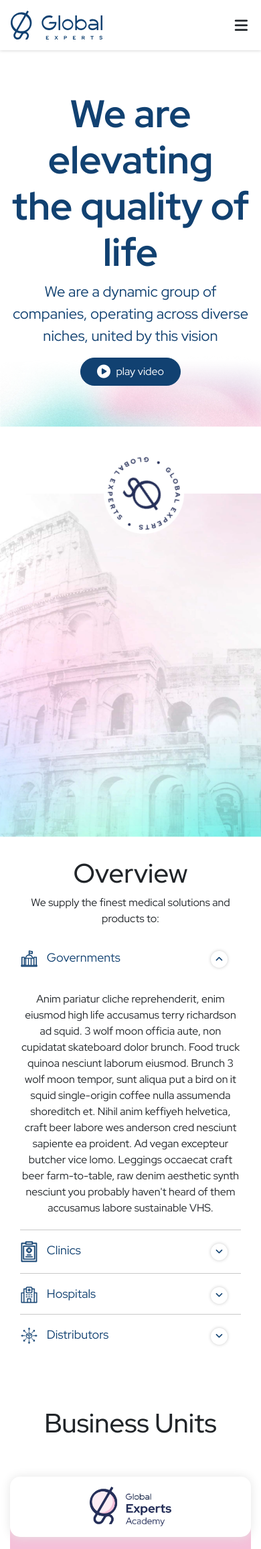
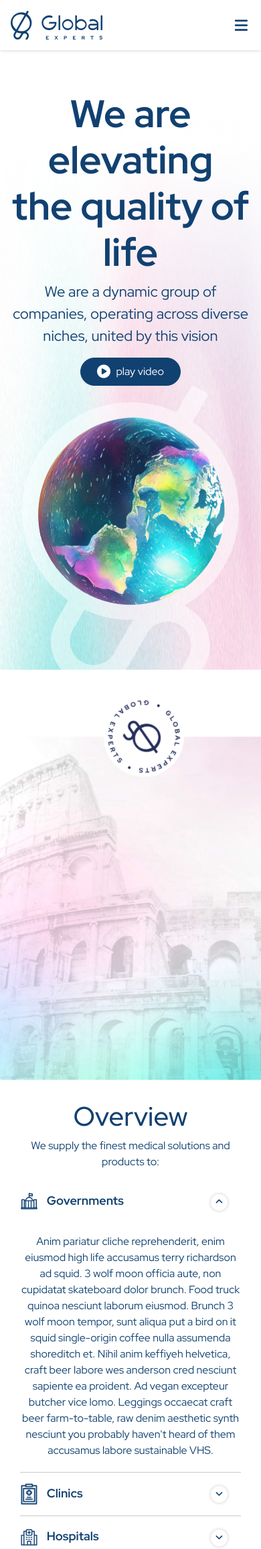
Before and after one commit to waleedo0o7/global-experts, a PHP site: page /home.php in a window 390 px wide. Shown: the top 2313 px of the page at 67% size. Run offline with PHP 8.4, Linux system fonts and the light colour scheme.

Commit message:
finish homepage with rotated earth responsive

```diff
--- a/assets/css/base.scss
+++ b/assets/css/base.scss
@@ -13,6 +13,7 @@ body {
     font-family: "Red Hat Display", sans-serif;
     font-style: normal;
     overflow-x: hidden;
+    color: var(--color-primary);
 }
 
 .color-primary {
@@ -41,6 +42,26 @@ body {
     color: var(--color-primary-dark);
     background-color: #fff;
     border-color: var(--color-primary-dark);
+}
+
+.btn-light {
+    color: var(--color-primary);
+    background-color: #fff;
+    border-color: #fff;
+
+    &:hover {
+        color: var(--color-primary);
+    }
+}
+
+.btn.focus,
+.btn:focus {
+    box-shadow: none !important;
+}
+
+.btn-link.focus,
+.btn-link:focus {
+    text-decoration: none !important;
 }
 
 .me-1 {
@@ -83,7 +104,7 @@ body {
     margin-inline-start: 25px;
 }
 
-.mb-6{
+.mb-6 {
     margin-bottom: 5rem !important;
 }
 
--- a/assets/css/media.scss
+++ b/assets/css/media.scss
@@ -7,8 +7,15 @@
 
 // from 1200 to 0
 @media all and (max-width: 1200px) {
-    #intro .row .co-intro-image {
-        display: none;
+
+    #intro {
+        padding: 60px 0 0 0;
+        text-align: center;
+        .row {
+            .co-intro-image {
+                // display: none;
+            }
+        }
     }
 
     footer#footer .col-lg-6 {
@@ -18,9 +25,6 @@
 
 // from 992 to 0
 @media all and (max-width: 992px) {
-    #intro {
-        padding: 60px 0;
-    }
 
     .navbar {
         z-index: 9999;
--- a/assets/css/style.css
+++ b/assets/css/style.css
@@ -13,6 +13,7 @@ body {
   font-family: "Red Hat Display", sans-serif;
   font-style: normal;
   overflow-x: hidden;
+  color: var(--color-primary);
 }
 
 .color-primary {
@@ -41,6 +42,25 @@ body {
   color: var(--color-primary-dark);
   background-color: #fff;
   border-color: var(--color-primary-dark);
+}
+
+.btn-light {
+  color: var(--color-primary);
+  background-color: #fff;
+  border-color: #fff;
+}
+.btn-light:hover {
+  color: var(--color-primary);
+}
+
+.btn.focus,
+.btn:focus {
+  box-shadow: none !important;
+}
+
+.btn-link.focus,
+.btn-link:focus {
+  text-decoration: none !important;
 }
 
 .me-1 {
@@ -149,6 +169,7 @@ textarea.form-control {
 .navbar .navbar-nav .nav-item a.nav-link {
   padding: 28px 13px;
   display: flex;
+  transition: all 0.15s linear;
 }
 .navbar .navbar-nav .nav-item a.nav-link:hover {
   background-color: var(--color-primary);
@@ -230,6 +251,7 @@ textarea.form-control {
   padding: 15px 20px;
   font-size: 18px;
   color: var(--color-primary);
+  font-weight: bold;
 }
 .custom-accordion .card-header button:hover {
   text-decoration: none;
@@ -283,6 +305,7 @@ textarea.form-control {
 .icon-with-text-card {
   display: flex;
   align-items: center;
+  margin: 7px;
 }
 .icon-with-text-card .image {
   height: 60px;
@@ -410,9 +433,12 @@ footer .social-media-icons a {
   justify-content: center;
   align-items: center;
   border-radius: 500px;
+  transition: all 0.15s linear;
 }
 footer .social-media-icons a:hover {
-  color: #f0f;
+  color: var(--color-primary);
+  text-decoration: none;
+  background-color: #e2e6ea;
 }
 footer .co-footer-logo img {
   width: 200px;
@@ -431,7 +457,7 @@ footer .links a.link {
 #intro {
   background-image: url(../images/intro-bg.png);
   height: auto;
-  background-size: 100%;
+  background-size: 100% 100%;
   background-position: bottom;
   background-repeat: no-repeat;
   display: flex;
@@ -458,11 +484,15 @@ footer .links a.link {
   justify-content: center;
   align-items: center;
 }
-#intro .earth-image {
+#intro .co-intro-image .earth-image {
   position: absolute;
-  top: 80px;
-  left: 70px;
-  animation: rotateIcon 10s linear infinite;
+  top: 11%;
+  left: 11%;
+  animation: rotateIcon 30s linear infinite;
+  width: 78%;
+}
+#intro .co-intro-image .earth-shape {
+  width: 90%;
 }
 
 #overview {
@@ -509,7 +539,7 @@ footer .links a.link {
   z-index: -1;
 }
 #about-owner .icon-with-text-card {
-  margin-bottom: 60px;
+  margin-bottom: 40px;
 }
 #about-owner .icon-with-text-card img {
   height: 100px;
@@ -637,17 +667,15 @@ html[dir=rtl] body {
   }
 }
 @media all and (max-width: 1200px) {
-  #intro .row .co-intro-image {
-    display: none;
+  #intro {
+    padding: 60px 0 0 0;
+    text-align: center;
   }
   footer#footer .col-lg-6 {
     margin-bottom: 30px;
   }
 }
 @media all and (max-width: 992px) {
-  #intro {
-    padding: 60px 0;
-  }
   .navbar {
     z-index: 9999;
     position: relative;
--- a/assets/css/style.scss
+++ b/assets/css/style.scss
@@ -54,6 +54,7 @@ textarea.form-control {
             a.nav-link {
                 padding: 28px 13px;
                 display: flex;
+                transition: all 0.15s linear;
                 &:hover {
                     background-color: var(--color-primary);
                     color: #fff;
@@ -149,6 +150,7 @@ textarea.form-control {
             padding: 15px 20px;
             font-size: 18px;
             color: var(--color-primary);
+            font-weight: bold;
             &:hover {
                 text-decoration: none;
             }
@@ -214,6 +216,7 @@ textarea.form-control {
 .icon-with-text-card {
     display: flex;
     align-items: center;
+    margin: 7px;
 
     .image {
         height: 60px;
@@ -363,8 +366,11 @@ footer {
             justify-content: center;
             align-items: center;
             border-radius: 500px;
+            transition: all 0.15s linear;
             &:hover {
-                color: #f0f;
+                color: var(--color-primary);
+                text-decoration: none;
+                background-color: #e2e6ea;
             }
         }
     }
@@ -394,7 +400,7 @@ footer {
 #intro {
     background-image: url(../images/intro-bg.png);
     height: auto;
-    background-size: 100%;
+    background-size: 100% 100%;
     background-position: bottom;
     background-repeat: no-repeat;
     display: flex;
@@ -422,14 +428,19 @@ footer {
         display: flex;
         justify-content: center;
         align-items: center;
+        .earth-image {
+            position: absolute;
+            top: 11%;
+            left: 11%;
+            animation: rotateIcon 30s linear infinite;
+            width: 78%;
+        }
+        .earth-shape{
+            width: 90%;
+        }
     }
 
-    .earth-image {
-        position: absolute;
-        top: 80px;
-        left: 70px;
-        animation: rotateIcon 10s linear infinite;
-    }
+
 }
 
 #overview {
@@ -481,7 +492,7 @@ footer {
     }
 
     .icon-with-text-card {
-        margin-bottom: 60px;
+        margin-bottom: 40px;
 
         img {
             height: 100px;
--- a/home.php
+++ b/home.php
@@ -8,7 +8,7 @@
 
             <div class="row">
 
-                <div class="col-md-6">
+                <div class="col-xl-6">
                     <div class="co-intro-text" data-aos="fade-up">
                         <h1 class="main-title"> We are elevating <br /> the quality of life </h1>
                         <p class="description"> We are a dynamic group of companies, operating across diverse niches, united by this vision</p>
@@ -16,16 +16,16 @@
                     </div>
                 </div>
 
-                <div class="col-md-6">
+                <div class="col-xl-6">
                     <div class="co-intro-image" data-aos="fade-up">
                         <img src="assets/images/intro-image.png" class="img-fluid earth-image">
                         <img src="assets/images/intro-earth-shape.svg" class="img-fluid earth-shape">
                     </div>
                 </div>
 
-            </div>
+            </div> <!-- row -->
 
-        </div>
+        </div> <!-- container -->
 
     </section><!-- intro -->
 
@@ -44,7 +44,7 @@
 
                 <div class="co-overview" data-aos="fade-up">
 
-                    <div class="co-text">
+                    <div class="co-text color-primary">
                         <h1> Overview </h1>
                         <p> We supply the finest medical solutions and products to: </p>
                     </div> <!-- co-text -->
--- a/layout-header.php
+++ b/layout-header.php
@@ -40,7 +40,7 @@
 
         <ul class="navbar-nav ml-auto">
 
-            <li class="nav-item active"> <a class="nav-link" href="#">Home</a> </li>
+            <li class="nav-item active"> <a class="nav-link" href="home.php">Home</a> </li>
             <li class="nav-item"> <a class="nav-link" href="about-us.php"> About us</a> </li>
             <li class="nav-item"> <a class="nav-link" href="#"> Our brands</a> </li>
             <li class="nav-item"> <a class="nav-link" href="#"> Distribution</a> </li>
```
Also changed, not shown: 1 other file.
